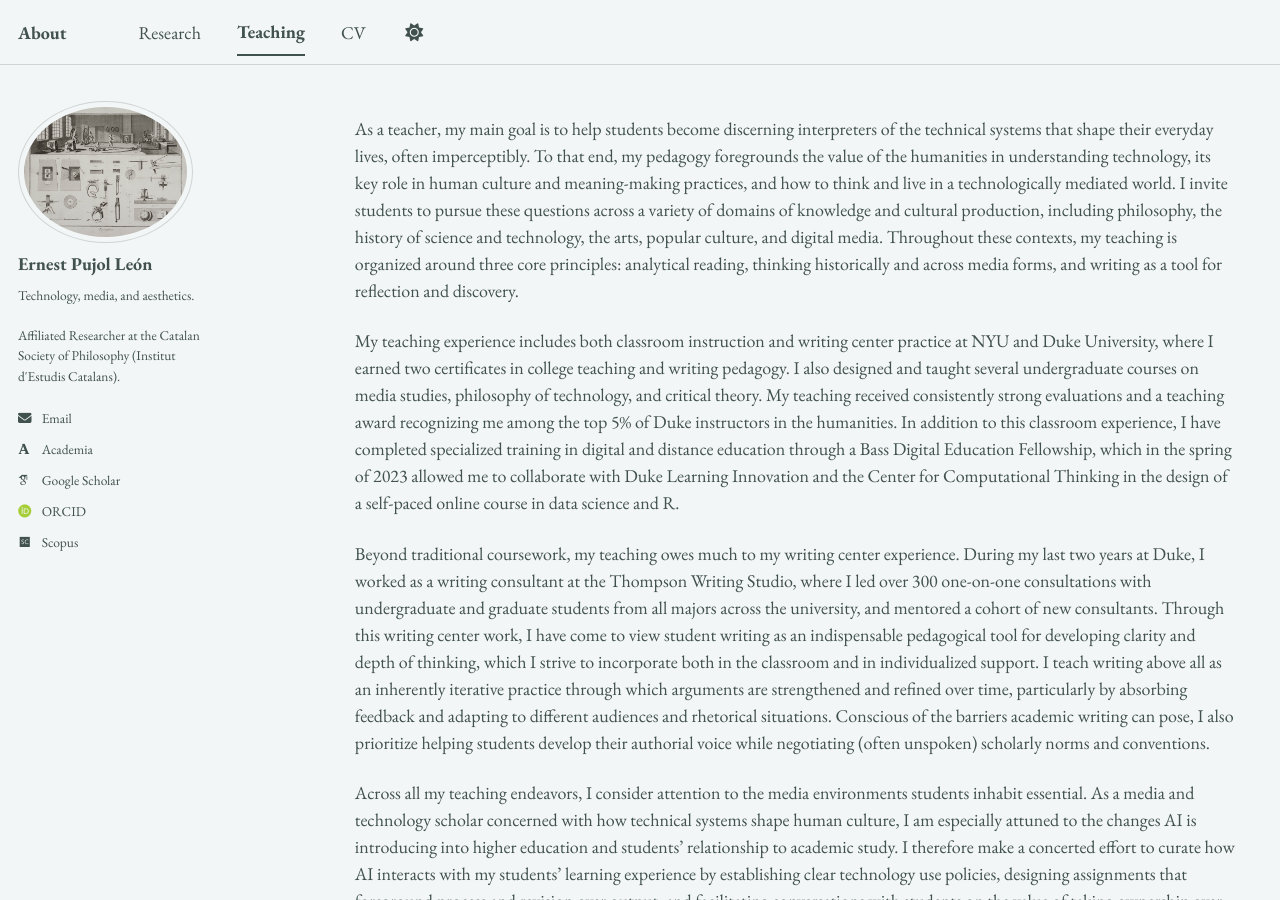
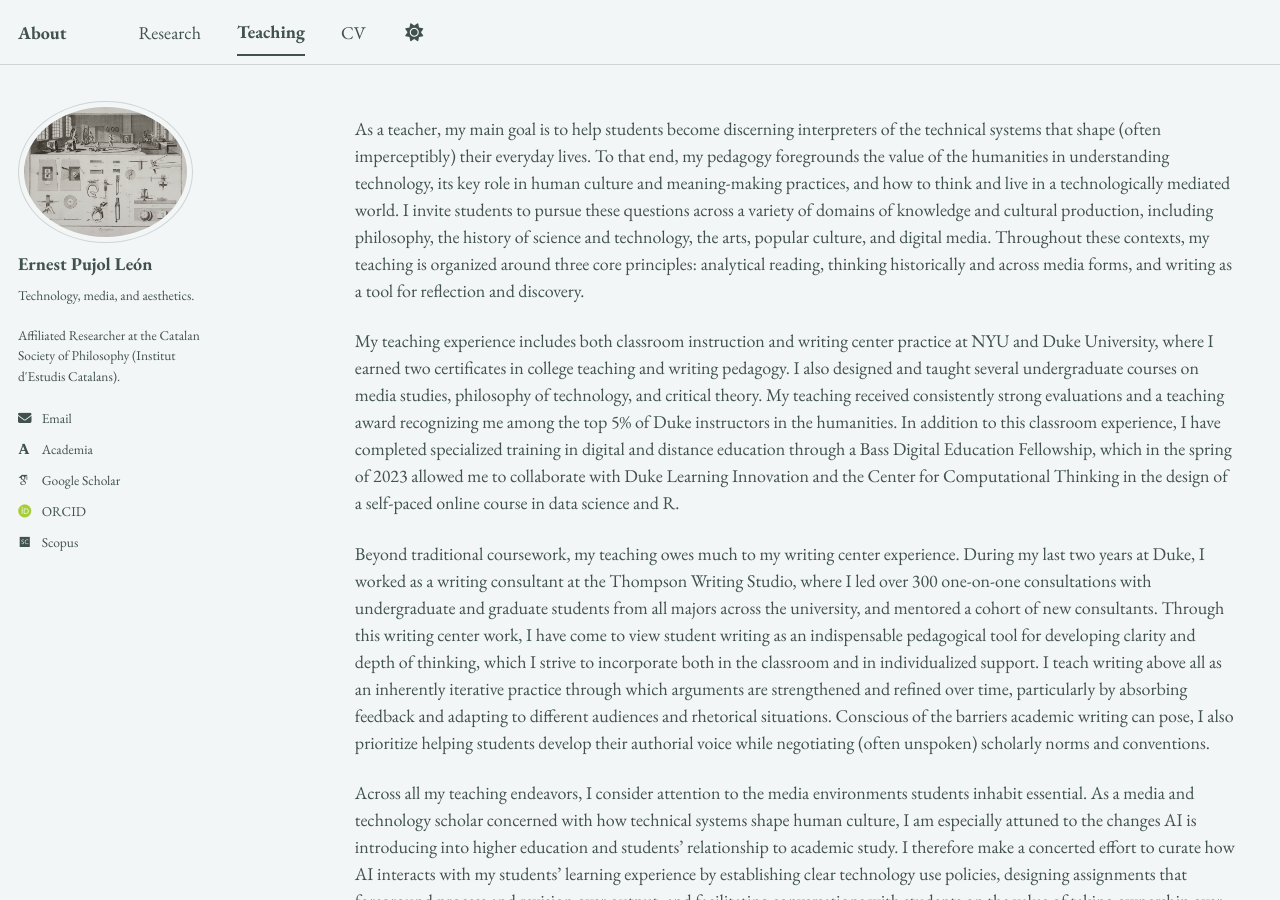
Before and after one commit to epujol90/epujol90.github.io, a Jekyll site: the page built from _pages/teaching.md, in a window 1280 px wide and 900 px high. Built offline with Jekyll 4.4.1, drawn with Linux system fonts in a browser that asks for light colours; some web fonts are replaced; a script bundle is joined from its source files by our own code; library files that are not in the unit come from our copies.

```diff
--- a/_pages/teaching.md
+++ b/_pages/teaching.md
@@ -5,7 +5,7 @@ permalink: /teaching/
 author_profile: true
 ---
 
-As a teacher, my main goal is to help students become discerning interpreters of the technical systems that shape their everyday lives, often imperceptibly. To that end, my pedagogy foregrounds the value of the humanities in understanding technology, its key role in human culture and meaning-making practices, and how to think and live in a technologically mediated world. I invite students to pursue these questions across a variety of domains of knowledge and cultural production, including philosophy, the history of science and technology, the arts, popular culture, and digital media. Throughout these contexts, my teaching is organized around three core principles: analytical reading, thinking historically and across media forms, and writing as a tool for reflection and discovery.
+As a teacher, my main goal is to help students become discerning interpreters of the technical systems that shape (often imperceptibly) their everyday lives. To that end, my pedagogy foregrounds the value of the humanities in understanding technology, its key role in human culture and meaning-making practices, and how to think and live in a technologically mediated world. I invite students to pursue these questions across a variety of domains of knowledge and cultural production, including philosophy, the history of science and technology, the arts, popular culture, and digital media. Throughout these contexts, my teaching is organized around three core principles: analytical reading, thinking historically and across media forms, and writing as a tool for reflection and discovery.
 
 My teaching experience includes both classroom instruction and writing center practice at NYU and Duke University, where I earned two certificates in college teaching and writing pedagogy. I also designed and taught several undergraduate courses on media studies, philosophy of technology, and critical theory. My teaching received consistently strong evaluations and a teaching award recognizing me among the top 5% of Duke instructors in the humanities. In addition to this classroom experience, I have completed specialized training in digital and distance education through a Bass Digital Education Fellowship, which in the spring of 2023 allowed me to collaborate with Duke Learning Innovation and the Center for Computational Thinking in the design of a self-paced online course in data science and R.
 
```
